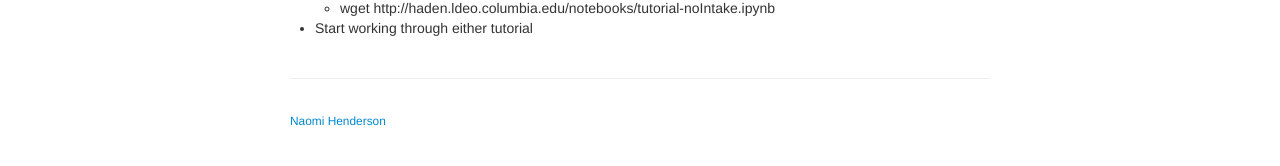
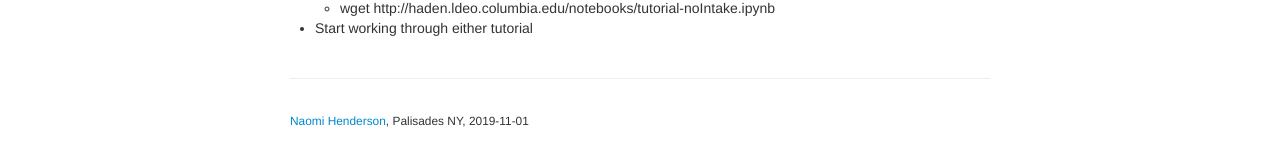
Before and after one commit to naomi-henderson/naomi-henderson.github.io, a Jekyll site: the page built from index.md, in a window 1280 px wide. Shown: the part 244-410 px from the top of the page. Built offline with Jekyll 4.4.1, drawn with Linux system fonts in a browser that asks for light colours.

Commit message:
change footer

```diff
--- a/_includes/themes/twitter/default.html
+++ b/_includes/themes/twitter/default.html
@@ -45,7 +45,7 @@
       <footer>
         <p><small>
   <!-- start of Karl's footer; modify this part -->
-          <a href="https://naomi-henderson.github.io">Naomi Henderson</a>
+          <a href="https://naomi-henderson.github.io">Naomi Henderson</a>, Palisades NY, 2019-11-01
   <!-- end of Karl's footer; modify this part -->
         </small></p>
       </footer>
```
